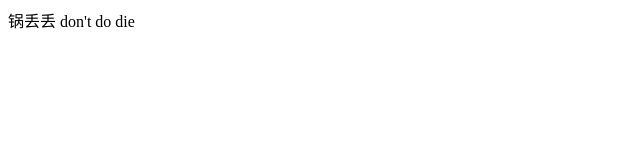
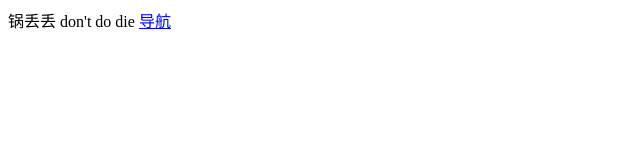
Before and after one commit to spfan/spfan.github.io, a plain HTML site: page index.html in a window 1280 px wide. Shown: the full height of the page, 0-640 px from the left. Drawn offline with Linux system fonts and the light colour scheme.

Commit message:
Update index.html

```diff
--- a/index.html
+++ b/index.html
@@ -1 +1,2 @@
 锅丢丢 don't do die
+<a href="navTest/nav.html">导航</a>
```
